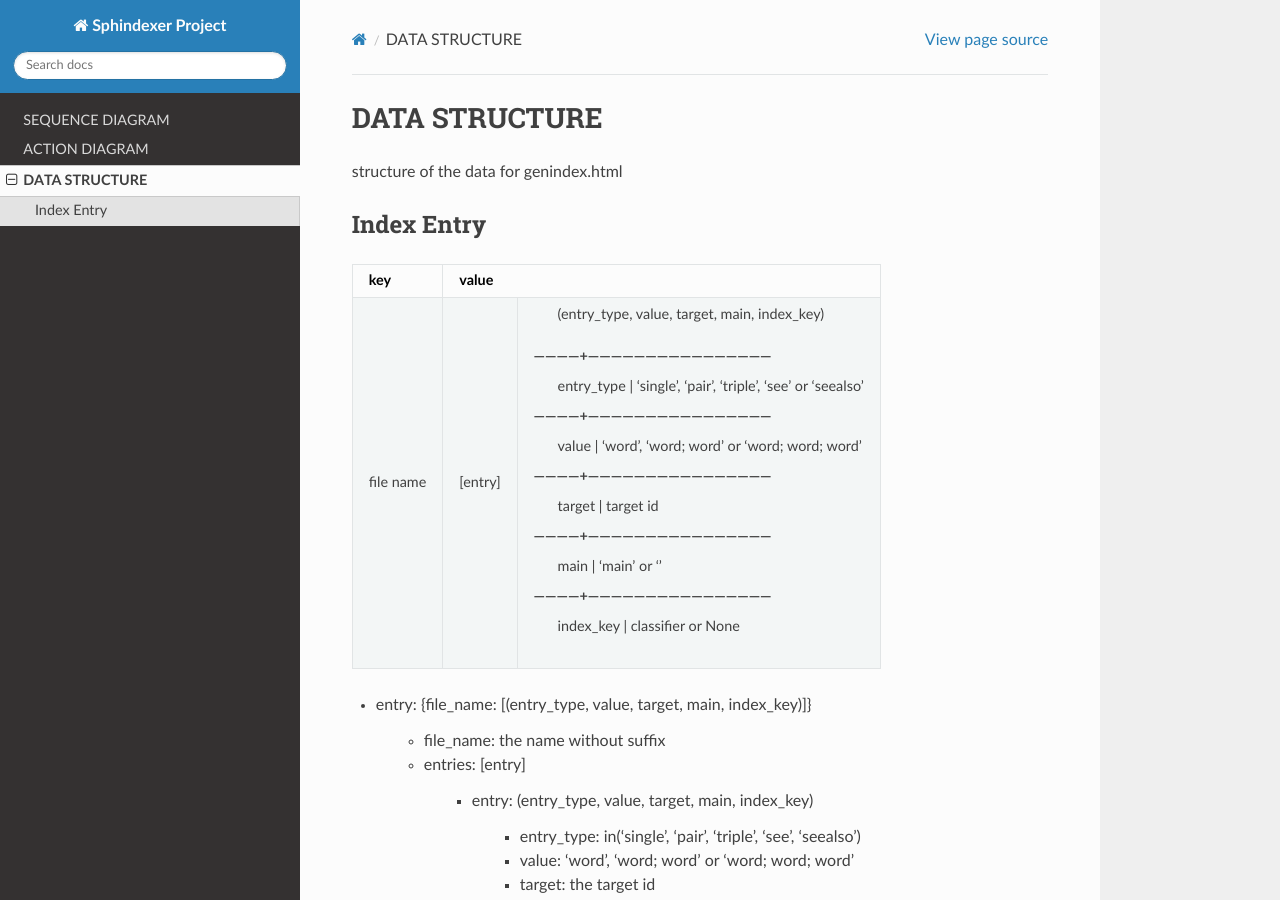
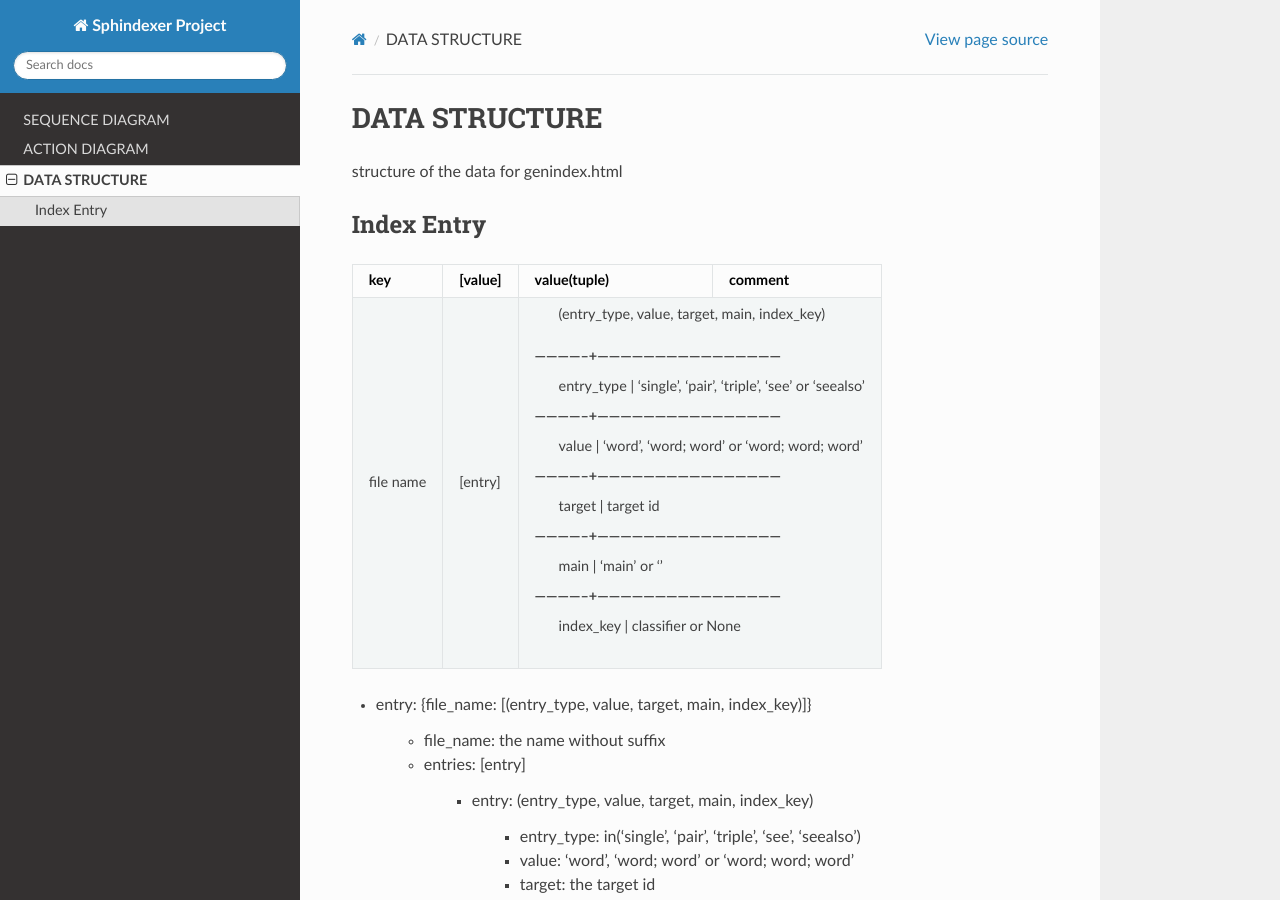
Before and after one commit to KaKkouo/sphindexer, a Sphinx documentation site: the page built from docs/structure.rst, in a window 1280 px wide and 900 px high. Built offline with Sphinx 7.4.7 and the Read the Docs theme 2.0.0, drawn with Linux system fonts in a browser that asks for light colours.

Commit message:
0.10.2.0.20111117

```diff
--- a/docs/structure.rst
+++ b/docs/structure.rst
@@ -7,21 +7,21 @@ structure of the data for genindex.html
 Index Entry
 -----------
 
-+-----------+-----------------------------------------------------------------------+
-| key       | value                                                                 |
-+===========+=========+=============================================================+
-| file name | [entry] | (entry_type, value, target, main, index_key)                |
-|           |         |------------+------------------------------------------------+
-|           |         | entry_type | 'single', 'pair', 'triple', 'see' or 'seealso' |
-|           |         |------------+------------------------------------------------+
-|           |         | value      | 'word', 'word; word' or 'word; word; word'     |
-|           |         |------------+------------------------------------------------+
-|           |         | target     | target id                                      |
-|           |         |------------+------------------------------------------------+
-|           |         | main       | 'main' or ''                                   |
-|           |         |------------+------------------------------------------------+
-|           |         | index_key  | classifier or None                             |
-+-----------+---------+------------+------------------------------------------------+
++-----------+---------+--------------+------------------------------------------------+
+| key       | [value] | value(tuple) | comment                                        |
++===========+=========+==============+================================================+
+| file name | [entry] | (entry_type, value, target, main, index_key)                  |
+|           |         |--------------+------------------------------------------------+
+|           |         | entry_type   | 'single', 'pair', 'triple', 'see' or 'seealso' |
+|           |         |--------------+------------------------------------------------+
+|           |         | value        | 'word', 'word; word' or 'word; word; word'     |
+|           |         |--------------+------------------------------------------------+
+|           |         | target       | target id                                      |
+|           |         |--------------+------------------------------------------------+
+|           |         | main         | 'main' or ''                                   |
+|           |         |--------------+------------------------------------------------+
+|           |         | index_key    | classifier or None                             |
++-----------+---------+--------------+------------------------------------------------+
 
 - entry: {file_name: [(entry_type, value, target, main, index_key)]}
 
```
